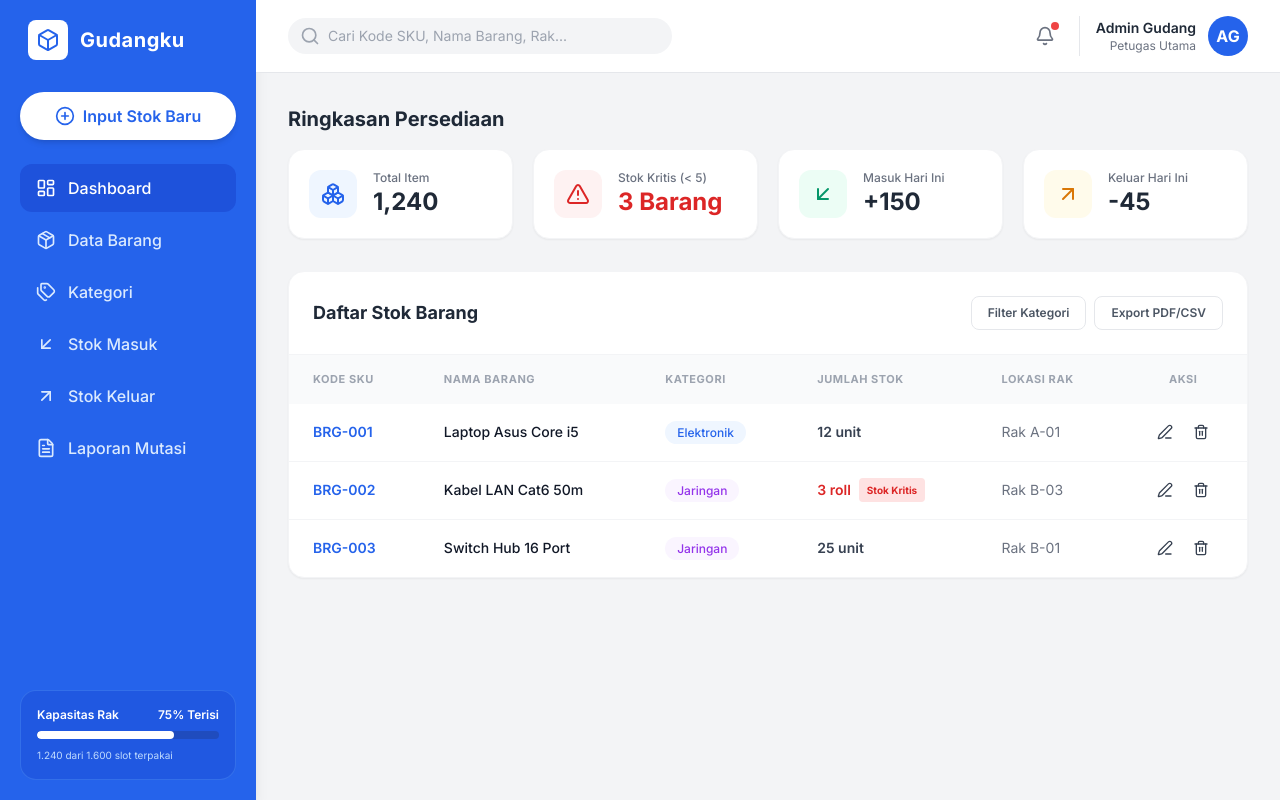
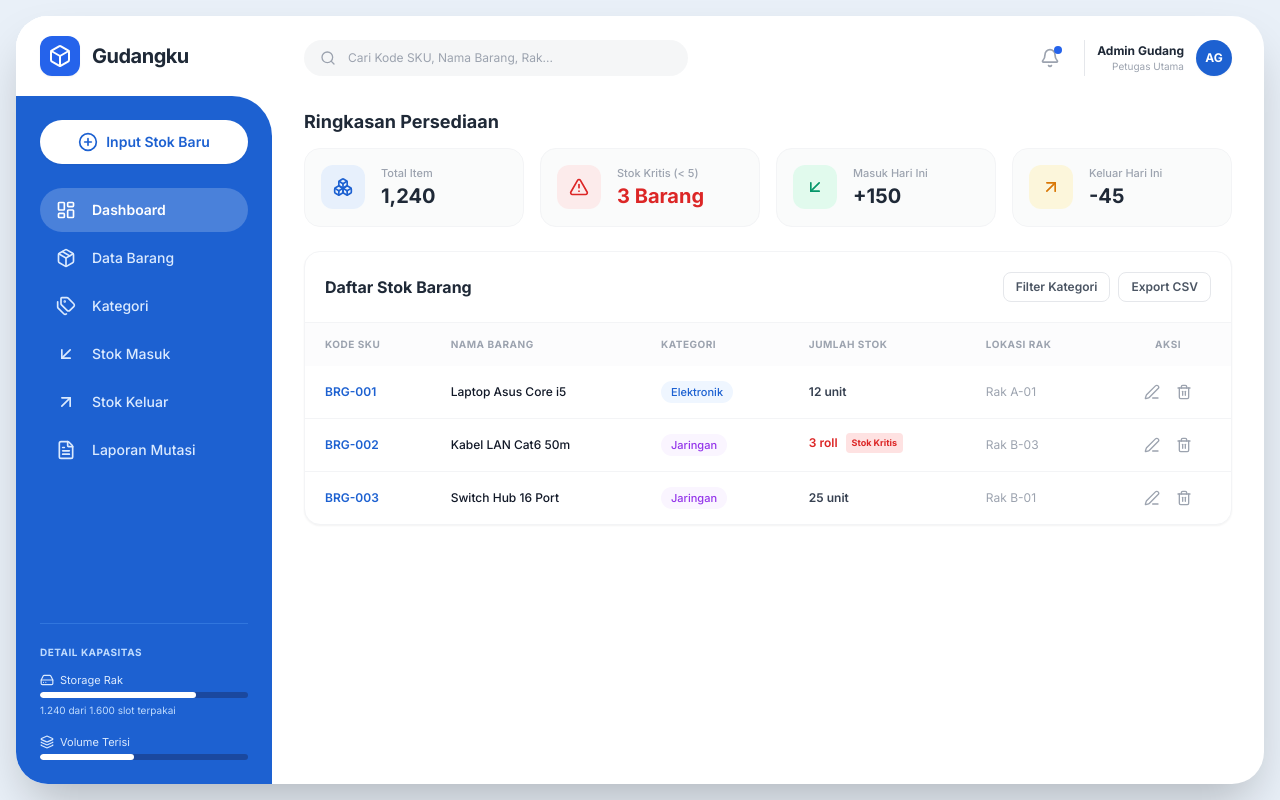
Before and after one commit to Dimassss115/sistem-stok, a plain HTML site: page index.html in a window 1280 px wide. Drawn offline with nearby package versions, Linux system fonts and the light colour scheme.

Commit message:
style: update layout sidebar melengkung dan header logo

```diff
--- a/index.html
+++ b/index.html
@@ -13,209 +13,225 @@
         body { font-family: 'Inter', sans-serif; }
     </style>
 </head>
-<body class="bg-gray-100 h-screen flex overflow-hidden">
+<body class="bg-[#e9f0f8] h-screen p-3 md:p-4 flex overflow-hidden">
 
-    <!-- SIDEBAR KIRI (Biru Kontras) -->
-    <aside class="w-64 bg-blue-600 text-white flex flex-col justify-between p-5 shadow-lg">
-        <div>
-            <!-- Logo & Title -->
-            <div class="flex items-center gap-3 mb-8 px-2">
-                <div class="p-2 bg-white text-blue-600 rounded-lg">
+    <!-- FRAME UTAMA APLIKASI -->
+    <div class="w-full h-full bg-white rounded-[32px] shadow-2xl flex overflow-hidden">
+
+        <!-- SIDEBAR CONTAINER (Kiri) -->
+        <aside class="w-64 flex flex-col shrink-0 bg-white">
+
+            <!-- 1. HEADER LOGO (Latar Belakang Putih) -->
+            <div class="px-6 py-5 flex items-center gap-3 bg-white">
+                <div class="p-2 bg-blue-600 text-white rounded-xl shadow-sm">
                     <i data-lucide="box" class="w-6 h-6"></i>
                 </div>
-                <h1 class="text-xl font-bold tracking-wide">Gudangku</h1>
+                <h1 class="text-xl font-bold text-gray-800 tracking-tight">Gudangku</h1>
             </div>
 
-            <!-- Main Action Button -->
-            <button class="w-full bg-white text-blue-600 font-semibold py-3 px-4 rounded-full flex items-center justify-center gap-2 shadow-md hover:bg-blue-50 transition mb-6">
+            <!-- 2. PANEL BIRU SIDEBAR (Mulai di bawah logo dengan Lekukan Kanan-Atas) -->
+            <div class="flex-1 bg-[#1d61d1] text-white flex flex-col justify-between p-6 rounded-tr-[40px]">
+
+                <div class="space-y-6">
+                    <!-- Tombol Utama (Pill Button Putih) -->
+                    <button class="w-full bg-white text-[#1d61d1] font-semibold py-3 px-5 rounded-full flex items-center justify-center gap-2 shadow-sm hover:bg-blue-50 transition text-sm">
                         <i data-lucide="plus-circle" class="w-5 h-5"></i>
                         <span>Input Stok Baru</span>
                     </button>
 
                     <!-- Navigasi Menu -->
-            <nav class="space-y-1">
-                <a href="index.html" class="flex items-center gap-3 px-4 py-3 bg-blue-700/80 rounded-xl font-medium text-white transition">
+                    <nav class="space-y-1 text-sm font-medium">
+                        <a href="index.html" class="flex items-center gap-4 px-4 py-3 text-white bg-white/20 rounded-full font-semibold transition">
                             <i data-lucide="layout-dashboard" class="w-5 h-5"></i>
                             <span>Dashboard</span>
                         </a>
-                <a href="#" class="flex items-center gap-3 px-4 py-3 text-blue-100 hover:bg-blue-500/50 rounded-xl font-medium transition">
+                        <a href="#" class="flex items-center gap-4 px-4 py-3 text-blue-100 hover:bg-white/10 rounded-full transition">
                             <i data-lucide="package" class="w-5 h-5"></i>
                             <span>Data Barang</span>
                         </a>
-                <a href="#" class="flex items-center gap-3 px-4 py-3 text-blue-100 hover:bg-blue-500/50 rounded-xl font-medium transition">
+                        <a href="#" class="flex items-center gap-4 px-4 py-3 text-blue-100 hover:bg-white/10 rounded-full transition">
                             <i data-lucide="tags" class="w-5 h-5"></i>
                             <span>Kategori</span>
                         </a>
-                <a href="#" class="flex items-center gap-3 px-4 py-3 text-blue-100 hover:bg-blue-500/50 rounded-xl font-medium transition">
+                        <a href="#" class="flex items-center gap-4 px-4 py-3 text-blue-100 hover:bg-white/10 rounded-full transition">
                             <i data-lucide="arrow-down-left" class="w-5 h-5"></i>
                             <span>Stok Masuk</span>
                         </a>
-                <a href="#" class="flex items-center gap-3 px-4 py-3 text-blue-100 hover:bg-blue-500/50 rounded-xl font-medium transition">
+                        <a href="#" class="flex items-center gap-4 px-4 py-3 text-blue-100 hover:bg-white/10 rounded-full transition">
                             <i data-lucide="arrow-up-right" class="w-5 h-5"></i>
                             <span>Stok Keluar</span>
                         </a>
-                <a href="#" class="flex items-center gap-3 px-4 py-3 text-blue-100 hover:bg-blue-500/50 rounded-xl font-medium transition">
+                        <a href="#" class="flex items-center gap-4 px-4 py-3 text-blue-100 hover:bg-white/10 rounded-full transition">
                             <i data-lucide="file-text" class="w-5 h-5"></i>
                             <span>Laporan Mutasi</span>
                         </a>
                     </nav>
                 </div>
 
-        <!-- Widget Bottom Sidebar (Kapasitas Gudang) -->
-        <div class="bg-blue-700/50 p-4 rounded-2xl text-xs space-y-2 border border-blue-400/30">
-            <div class="flex justify-between font-semibold">
-                <span>Kapasitas Rak</span>
-                <span>75% Terisi</span>
+                <!-- 3. DETAIL KAPASITAS GUDANG (Bawah Sidebar) -->
+                <div class="pt-5 border-t border-blue-400/30 text-xs space-y-3">
+                    <p class="text-[10px] font-bold tracking-wider text-blue-200 uppercase">Detail Kapasitas</p>
+
+                    <!-- Indicator 1 -->
+                    <div class="space-y-1">
+                        <div class="flex justify-between text-blue-100 text-[11px]">
+                            <span class="flex items-center gap-1.5"><i data-lucide="hard-drive" class="w-3.5 h-3.5"></i> Storage Rak</span>
                         </div>
-            <div class="w-full bg-blue-900/40 h-2 rounded-full overflow-hidden">
+                        <div class="w-full bg-blue-950/40 h-1.5 rounded-full overflow-hidden">
                             <div class="bg-white h-full w-[75%] rounded-full"></div>
                         </div>
-            <p class="text-blue-200 text-[10px]">1.240 dari 1.600 slot terpakai</p>
+                        <p class="text-[10px] text-blue-200">1.240 dari 1.600 slot terpakai</p>
+                    </div>
+
+                    <!-- Indicator 2 -->
+                    <div class="space-y-1 pt-1">
+                        <div class="flex justify-between text-blue-100 text-[11px]">
+                            <span class="flex items-center gap-1.5"><i data-lucide="layers" class="w-3.5 h-3.5"></i> Volume Terisi</span>
+                        </div>
+                        <div class="w-full bg-blue-950/40 h-1.5 rounded-full overflow-hidden">
+                            <div class="bg-white h-full w-[45%] rounded-full"></div>
+                        </div>
+                    </div>
+                </div>
+
             </div>
         </aside>
 
-    <!-- AREA KONTEN UTAMA -->
-    <main class="flex-1 flex flex-col overflow-y-auto">
+        <!-- AREA KONTEN UTAMA (Kanan) -->
+        <main class="flex-1 flex flex-col overflow-y-auto px-8 py-6">
 
             <!-- TOPBAR / HEADER -->
-        <header class="bg-white border-b border-gray-200 px-8 py-4 flex justify-between items-center sticky top-0 z-10">
+            <header class="flex justify-between items-center mb-8">
                 <!-- Search Bar -->
                 <div class="relative w-96">
-                <i data-lucide="search" class="w-5 h-5 absolute left-3 top-1/2 -translate-y-1/2 text-gray-400"></i>
-                <input type="text" placeholder="Cari Kode SKU, Nama Barang, Rak..." class="w-full pl-10 pr-4 py-2 bg-gray-100 rounded-full text-sm focus:outline-none focus:ring-2 focus:ring-blue-500 text-gray-700">
+                    <i data-lucide="search" class="w-4 h-4 absolute left-4 top-1/2 -translate-y-1/2 text-gray-400"></i>
+                    <input type="text" placeholder="Cari Kode SKU, Nama Barang, Rak..." class="w-full pl-11 pr-4 py-2.5 bg-gray-100/80 rounded-full text-xs focus:outline-none focus:ring-2 focus:ring-blue-500 text-gray-700">
                 </div>
 
                 <!-- Profile & Notifications -->
                 <div class="flex items-center gap-4">
-                <button class="relative p-2 text-gray-500 hover:bg-gray-100 rounded-full transition">
+                    <button class="relative p-2 text-gray-400 hover:text-gray-600 hover:bg-gray-100 rounded-full transition">
                         <i data-lucide="bell" class="w-5 h-5"></i>
-                    <span class="absolute top-1 right-1 w-2 h-2 bg-red-500 rounded-full"></span>
+                        <span class="absolute top-1.5 right-1.5 w-2 h-2 bg-blue-600 rounded-full"></span>
                     </button>
-                <div class="flex items-center gap-3 pl-4 border-l border-gray-200">
+                    <div class="flex items-center gap-3 pl-3 border-l border-gray-200">
                         <div class="text-right">
-                        <p class="text-sm font-semibold text-gray-800">Admin Gudang</p>
-                        <p class="text-xs text-gray-500">Petugas Utama</p>
+                            <p class="text-xs font-bold text-gray-800">Admin Gudang</p>
+                            <p class="text-[10px] text-gray-400">Petugas Utama</p>
                         </div>
-                    <div class="w-10 h-10 bg-blue-600 text-white font-bold rounded-full flex items-center justify-center">
+                        <div class="w-9 h-9 bg-[#1d61d1] text-white font-bold text-xs rounded-full flex items-center justify-center shadow-sm">
                             AG
                         </div>
                     </div>
                 </div>
             </header>
 
-        <!-- DASHBOARD CONTAINER -->
-        <div class="p-8 space-y-8">
+            <!-- DASHBOARD CONTENT AREA -->
+            <div class="space-y-6">
 
-            <!-- SECTION 1: QUICK ACCESS CARDS -->
+                <!-- SECTION 1: CARDS RINGKASAN STOK -->
                 <div>
-                <h2 class="text-xl font-bold text-gray-800 mb-4">Ringkasan Persediaan</h2>
-                <div class="grid grid-cols-1 md:grid-cols-2 lg:grid-cols-4 gap-5">
+                    <h2 class="text-lg font-bold text-gray-800 mb-3">Ringkasan Persediaan</h2>
+                    <div class="grid grid-cols-1 md:grid-cols-2 lg:grid-cols-4 gap-4">
 
-                    <!-- Card 1: Total Barang -->
-                    <div class="bg-white p-5 rounded-2xl shadow-sm border border-gray-100 flex items-center gap-4">
-                        <div class="p-3 bg-blue-50 text-blue-600 rounded-xl">
-                            <i data-lucide="boxes" class="w-6 h-6"></i>
+                        <div class="bg-gray-50/80 p-4 rounded-2xl border border-gray-100 flex items-center gap-4">
+                            <div class="p-3 bg-blue-100/60 text-[#1d61d1] rounded-xl">
+                                <i data-lucide="boxes" class="w-5 h-5"></i>
                             </div>
                             <div>
-                            <p class="text-xs text-gray-500 font-medium">Total Item</p>
-                            <h3 class="text-2xl font-bold text-gray-800">1,240</h3>
+                                <p class="text-[11px] text-gray-400 font-medium">Total Item</p>
+                                <h3 class="text-xl font-bold text-gray-800">1,240</h3>
                             </div>
                         </div>
 
-                    <!-- Card 2: Stok Kritis (Warning) -->
-                    <div class="bg-white p-5 rounded-2xl shadow-sm border border-gray-100 flex items-center gap-4">
-                        <div class="p-3 bg-red-50 text-red-600 rounded-xl">
-                            <i data-lucide="alert-triangle" class="w-6 h-6"></i>
+                        <div class="bg-gray-50/80 p-4 rounded-2xl border border-gray-100 flex items-center gap-4">
+                            <div class="p-3 bg-red-100/60 text-red-600 rounded-xl">
+                                <i data-lucide="alert-triangle" class="w-5 h-5"></i>
                             </div>
                             <div>
-                            <p class="text-xs text-gray-500 font-medium">Stok Kritis (&lt; 5)</p>
-                            <h3 class="text-2xl font-bold text-red-600">3 Barang</h3>
+                                <p class="text-[11px] text-gray-400 font-medium">Stok Kritis (&lt; 5)</p>
+                                <h3 class="text-xl font-bold text-red-600">3 Barang</h3>
                             </div>
                         </div>
 
-                    <!-- Card 3: Stok Masuk Hari Ini -->
-                    <div class="bg-white p-5 rounded-2xl shadow-sm border border-gray-100 flex items-center gap-4">
-                        <div class="p-3 bg-emerald-50 text-emerald-600 rounded-xl">
-                            <i data-lucide="arrow-down-left" class="w-6 h-6"></i>
+                        <div class="bg-gray-50/80 p-4 rounded-2xl border border-gray-100 flex items-center gap-4">
+                            <div class="p-3 bg-emerald-100/60 text-emerald-600 rounded-xl">
+                                <i data-lucide="arrow-down-left" class="w-5 h-5"></i>
                             </div>
                             <div>
-                            <p class="text-xs text-gray-500 font-medium">Masuk Hari Ini</p>
-                            <h3 class="text-2xl font-bold text-gray-800">+150</h3>
+                                <p class="text-[11px] text-gray-400 font-medium">Masuk Hari Ini</p>
+                                <h3 class="text-xl font-bold text-gray-800">+150</h3>
                             </div>
                         </div>
 
-                    <!-- Card 4: Stok Keluar Hari Ini -->
-                    <div class="bg-white p-5 rounded-2xl shadow-sm border border-gray-100 flex items-center gap-4">
-                        <div class="p-3 bg-amber-50 text-amber-600 rounded-xl">
-                            <i data-lucide="arrow-up-right" class="w-6 h-6"></i>
+                        <div class="bg-gray-50/80 p-4 rounded-2xl border border-gray-100 flex items-center gap-4">
+                            <div class="p-3 bg-amber-100/60 text-amber-600 rounded-xl">
+                                <i data-lucide="arrow-up-right" class="w-5 h-5"></i>
                             </div>
                             <div>
-                            <p class="text-xs text-gray-500 font-medium">Keluar Hari Ini</p>
-                            <h3 class="text-2xl font-bold text-gray-800">-45</h3>
+                                <p class="text-[11px] text-gray-400 font-medium">Keluar Hari Ini</p>
+                                <h3 class="text-xl font-bold text-gray-800">-45</h3>
                             </div>
                         </div>
 
                     </div>
                 </div>
 
-            <!-- SECTION 2: DATA TABLE PERSERDIAAN BARANG -->
+                <!-- SECTION 2: TABEL STOK BARANG -->
                 <div class="bg-white rounded-2xl border border-gray-100 shadow-sm overflow-hidden">
-                <div class="p-6 flex justify-between items-center border-b border-gray-100">
-                    <h2 class="text-lg font-bold text-gray-800">Daftar Stok Barang</h2>
+                    <div class="p-5 flex justify-between items-center border-b border-gray-100">
+                        <h2 class="text-base font-bold text-gray-800">Daftar Stok Barang</h2>
                         <div class="flex gap-2">
-                        <button class="px-4 py-2 border border-gray-200 text-gray-600 text-xs font-semibold rounded-lg hover:bg-gray-50">Filter Kategori</button>
-                        <button class="px-4 py-2 border border-gray-200 text-gray-600 text-xs font-semibold rounded-lg hover:bg-gray-50">Export PDF/CSV</button>
+                            <button class="px-3 py-1.5 border border-gray-200 text-gray-600 text-xs font-semibold rounded-lg hover:bg-gray-50">Filter Kategori</button>
+                            <button class="px-3 py-1.5 border border-gray-200 text-gray-600 text-xs font-semibold rounded-lg hover:bg-gray-50">Export CSV</button>
                         </div>
                     </div>
 
                     <div class="overflow-x-auto">
                         <table class="w-full text-left border-collapse">
                             <thead>
-                            <tr class="bg-gray-50 text-gray-400 uppercase text-[11px] font-semibold tracking-wider">
-                                <th class="py-4 px-6">Kode SKU</th>
-                                <th class="py-4 px-6">Nama Barang</th>
-                                <th class="py-4 px-6">Kategori</th>
-                                <th class="py-4 px-6">Jumlah Stok</th>
-                                <th class="py-4 px-6">Lokasi Rak</th>
-                                <th class="py-4 px-6 text-center">Aksi</th>
+                                <tr class="bg-gray-50/50 text-gray-400 uppercase text-[10px] font-bold tracking-wider">
+                                    <th class="py-3.5 px-5">Kode SKU</th>
+                                    <th class="py-3.5 px-5">Nama Barang</th>
+                                    <th class="py-3.5 px-5">Kategori</th>
+                                    <th class="py-3.5 px-5">Jumlah Stok</th>
+                                    <th class="py-3.5 px-5">Lokasi Rak</th>
+                                    <th class="py-3.5 px-5 text-center">Aksi</th>
                                 </tr>
                             </thead>
-                        <tbody class="divide-y divide-gray-100 text-sm text-gray-700">
-                            <!-- Dummy Row 1 -->
-                            <tr class="hover:bg-gray-50 transition">
-                                <td class="py-4 px-6 font-semibold text-blue-600">BRG-001</td>
-                                <td class="py-4 px-6 font-medium text-gray-900">Laptop Asus Core i5</td>
-                                <td class="py-4 px-6"><span class="px-3 py-1 bg-blue-50 text-blue-600 rounded-full text-xs font-medium">Elektronik</span></td>
-                                <td class="py-4 px-6 font-semibold">12 unit</td>
-                                <td class="py-4 px-6 text-gray-500">Rak A-01</td>
-                                <td class="py-4 px-6 text-center">
-                                    <button class="p-1 hover:text-blue-600 mr-2"><i data-lucide="edit-3" class="w-4 h-4"></i></button>
+                            <tbody class="divide-y divide-gray-100 text-xs text-gray-700">
+                                <tr class="hover:bg-gray-50/50 transition">
+                                    <td class="py-3.5 px-5 font-semibold text-[#1d61d1]">BRG-001</td>
+                                    <td class="py-3.5 px-5 font-medium text-gray-900">Laptop Asus Core i5</td>
+                                    <td class="py-3.5 px-5"><span class="px-2.5 py-1 bg-blue-50 text-[#1d61d1] rounded-full text-[11px] font-medium">Elektronik</span></td>
+                                    <td class="py-3.5 px-5 font-semibold">12 unit</td>
+                                    <td class="py-3.5 px-5 text-gray-400">Rak A-01</td>
+                                    <td class="py-3.5 px-5 text-center text-gray-400">
+                                        <button class="p-1 hover:text-[#1d61d1] mr-1"><i data-lucide="edit-3" class="w-4 h-4"></i></button>
                                         <button class="p-1 hover:text-red-600"><i data-lucide="trash-2" class="w-4 h-4"></i></button>
                                     </td>
                                 </tr>
-                            <!-- Dummy Row 2 (Kritis) -->
-                            <tr class="hover:bg-gray-50 transition">
-                                <td class="py-4 px-6 font-semibold text-blue-600">BRG-002</td>
-                                <td class="py-4 px-6 font-medium text-gray-900">Kabel LAN Cat6 50m</td>
-                                <td class="py-4 px-6"><span class="px-3 py-1 bg-purple-50 text-purple-600 rounded-full text-xs font-medium">Jaringan</span></td>
-                                <td class="py-4 px-6 font-semibold text-red-600 flex items-center gap-2">
-                                    3 roll <span class="px-2 py-0.5 bg-red-100 text-red-600 text-[10px] rounded font-bold">Stok Kritis</span>
+                                <tr class="hover:bg-gray-50/50 transition">
+                                    <td class="py-3.5 px-5 font-semibold text-[#1d61d1]">BRG-002</td>
+                                    <td class="py-3.5 px-5 font-medium text-gray-900">Kabel LAN Cat6 50m</td>
+                                    <td class="py-3.5 px-5"><span class="px-2.5 py-1 bg-purple-50 text-purple-600 rounded-full text-[11px] font-medium">Jaringan</span></td>
+                                    <td class="py-3.5 px-5 font-semibold text-red-600 flex items-center gap-2">
+                                        3 roll <span class="px-1.5 py-0.5 bg-red-100 text-red-600 text-[9px] rounded font-bold">Stok Kritis</span>
                                     </td>
-                                <td class="py-4 px-6 text-gray-500">Rak B-03</td>
-                                <td class="py-4 px-6 text-center">
-                                    <button class="p-1 hover:text-blue-600 mr-2"><i data-lucide="edit-3" class="w-4 h-4"></i></button>
+                                    <td class="py-3.5 px-5 text-gray-400">Rak B-03</td>
+                                    <td class="py-3.5 px-5 text-center text-gray-400">
+                                        <button class="p-1 hover:text-[#1d61d1] mr-1"><i data-lucide="edit-3" class="w-4 h-4"></i></button>
                                         <button class="p-1 hover:text-red-600"><i data-lucide="trash-2" class="w-4 h-4"></i></button>
                                     </td>
                                 </tr>
-                            <!-- Dummy Row 3 -->
-                            <tr class="hover:bg-gray-50 transition">
-                                <td class="py-4 px-6 font-semibold text-blue-600">BRG-003</td>
-                                <td class="py-4 px-6 font-medium text-gray-900">Switch Hub 16 Port</td>
-                                <td class="py-4 px-6"><span class="px-3 py-1 bg-purple-50 text-purple-600 rounded-full text-xs font-medium">Jaringan</span></td>
-                                <td class="py-4 px-6 font-semibold">25 unit</td>
-                                <td class="py-4 px-6 text-gray-500">Rak B-01</td>
-                                <td class="py-4 px-6 text-center">
-                                    <button class="p-1 hover:text-blue-600 mr-2"><i data-lucide="edit-3" class="w-4 h-4"></i></button>
+                                <tr class="hover:bg-gray-50/50 transition">
+                                    <td class="py-3.5 px-5 font-semibold text-[#1d61d1]">BRG-003</td>
+                                    <td class="py-3.5 px-5 font-medium text-gray-900">Switch Hub 16 Port</td>
+                                    <td class="py-3.5 px-5"><span class="px-2.5 py-1 bg-purple-50 text-purple-600 rounded-full text-[11px] font-medium">Jaringan</span></td>
+                                    <td class="py-3.5 px-5 font-semibold">25 unit</td>
+                                    <td class="py-3.5 px-5 text-gray-400">Rak B-01</td>
+                                    <td class="py-3.5 px-5 text-center text-gray-400">
+                                        <button class="p-1 hover:text-[#1d61d1] mr-1"><i data-lucide="edit-3" class="w-4 h-4"></i></button>
                                         <button class="p-1 hover:text-red-600"><i data-lucide="trash-2" class="w-4 h-4"></i></button>
                                     </td>
                                 </tr>
@@ -227,6 +243,8 @@
             </div>
         </main>
 
+    </div>
+
     <!-- Render Icons -->
     <script>
         lucide.createIcons();
```
Lines whose indentation alone changed are shown as unchanged.
